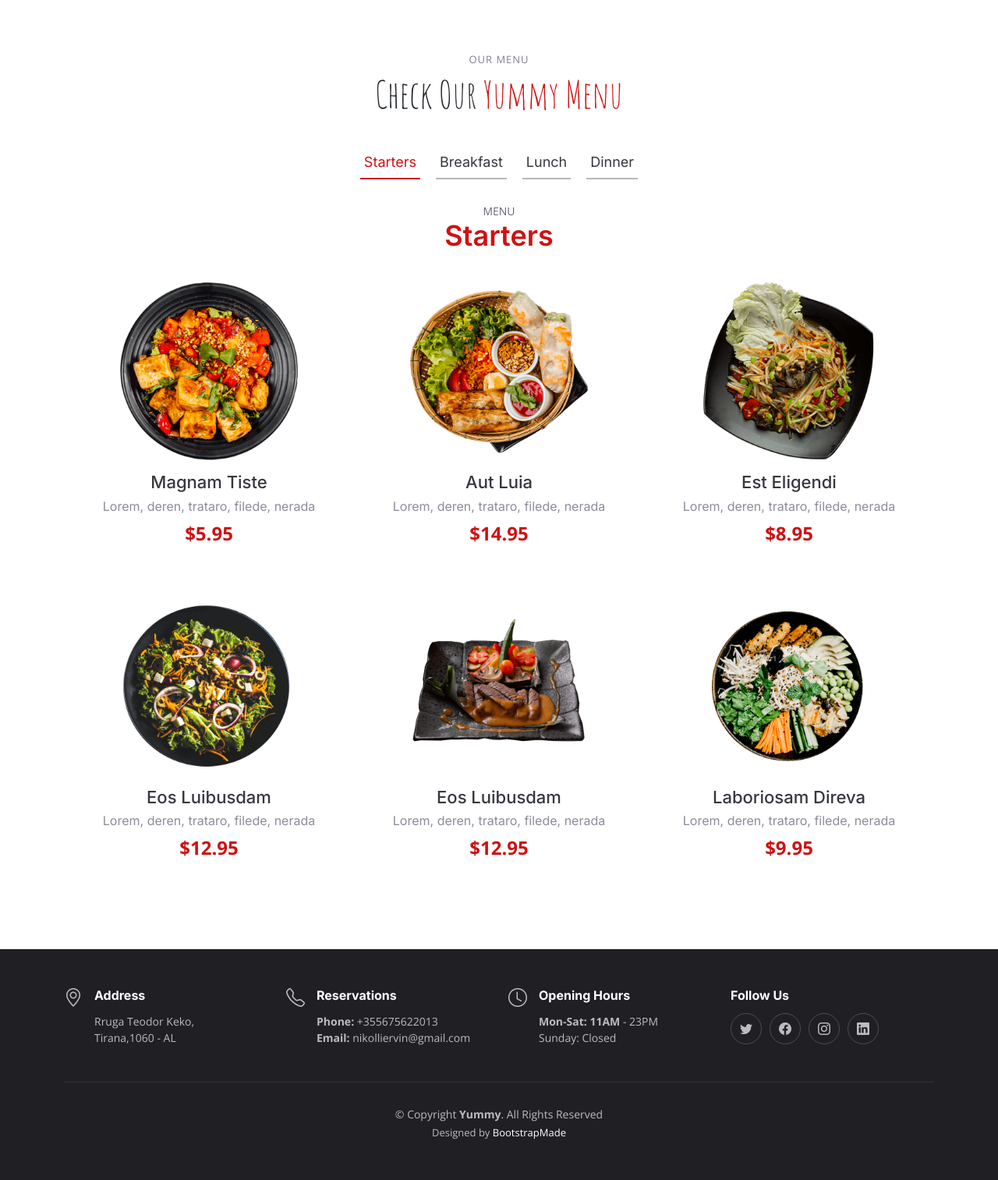
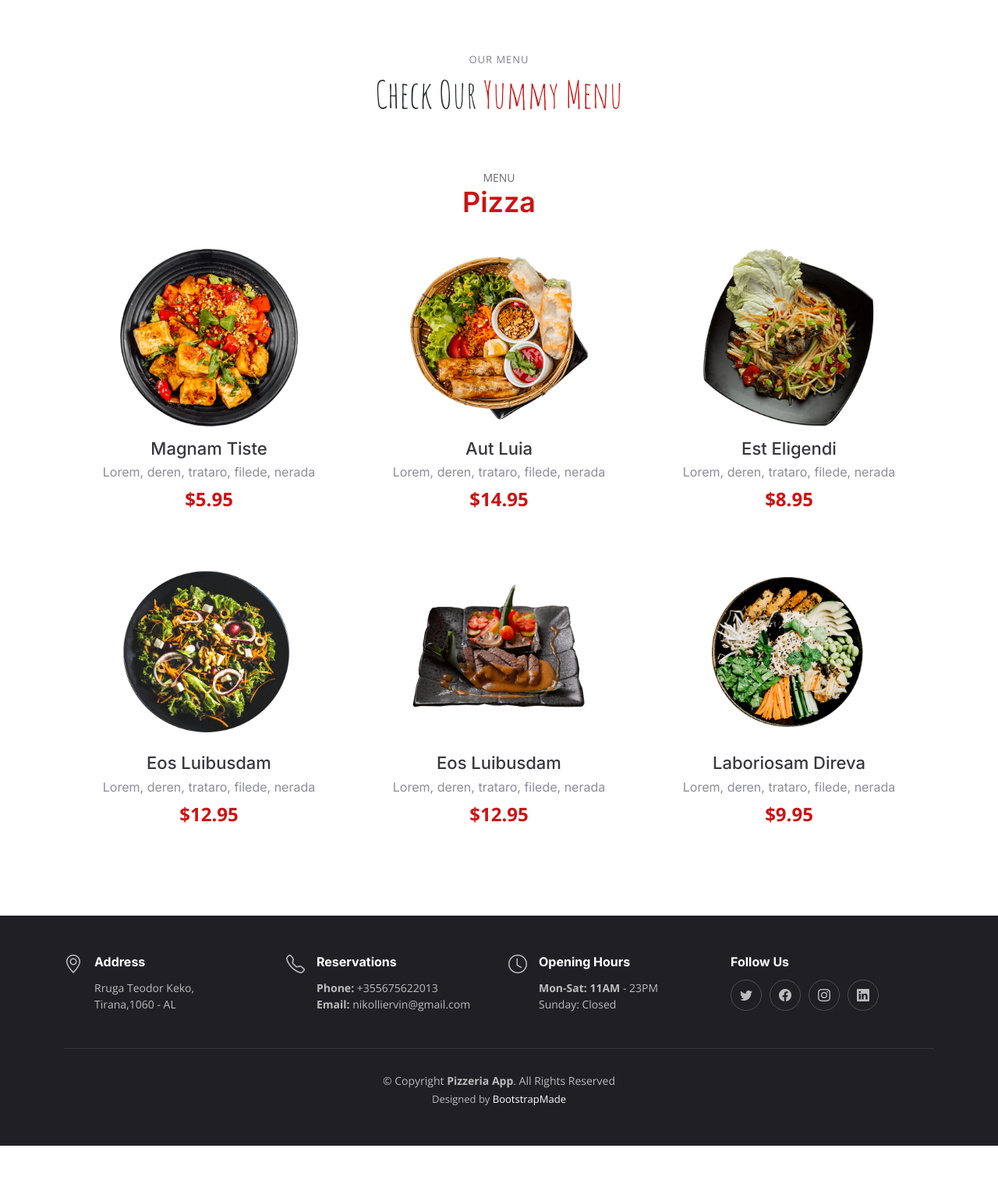
Before and after one commit to nikolliervin/PizzaWebApp, an ASP.NET Core app: page / in a window 1280 px wide. Shown: the part 688-2201 px from the top of the page at 78% size. After the commit the page ends 2157 px from the top, so only its background shows below. Run offline with ASP.NET Core 8, Linux system fonts and the light colour scheme; some libraries are stand-ins or nearby versions.

```diff
--- a/PizzaWebApp/Views/Home/Index.cshtml
+++ b/PizzaWebApp/Views/Home/Index.cshtml
@@ -33,32 +33,7 @@
           <p>Check Our <span>Yummy Menu</span></p>
         </div>
 
-        <ul class="nav nav-tabs d-flex justify-content-center" data-aos="fade-up" data-aos-delay="200">
 
-          <li class="nav-item">
-            <a class="nav-link active show" data-bs-toggle="tab" data-bs-target="#menu-starters">
-              <h4>Starters</h4>
-            </a>
-          </li><!-- End tab nav item -->
-
-          <li class="nav-item">
-            <a class="nav-link" data-bs-toggle="tab" data-bs-target="#menu-breakfast">
-              <h4>Breakfast</h4>
-            </a><!-- End tab nav item -->
-
-          <li class="nav-item">
-            <a class="nav-link" data-bs-toggle="tab" data-bs-target="#menu-lunch">
-              <h4>Lunch</h4>
-            </a>
-          </li><!-- End tab nav item -->
-
-          <li class="nav-item">
-            <a class="nav-link" data-bs-toggle="tab" data-bs-target="#menu-dinner">
-              <h4>Dinner</h4>
-            </a>
-          </li><!-- End tab nav item -->
-
-        </ul>
 
         <div class="tab-content" data-aos="fade-up" data-aos-delay="300">
 
@@ -66,7 +41,7 @@
 
             <div class="tab-header text-center">
               <p>Menu</p>
-              <h3>Starters</h3>
+              <h3>Pizza</h3>
             </div>
 
             <div class="row gy-5">
--- a/PizzaWebApp/Views/Shared/_Layout.cshtml
+++ b/PizzaWebApp/Views/Shared/_Layout.cshtml
@@ -112,13 +112,10 @@
 
     <div class="container">
       <div class="copyright">
-        &copy; Copyright <strong><span>Yummy</span></strong>. All Rights Reserved
+        &copy; Copyright <strong><span>Pizzeria App</span></strong>. All Rights Reserved
       </div>
       <div class="credits">
-        <!-- All the links in the footer should remain intact. -->
-        <!-- You can delete the links only if you purchased the pro version. -->
-        <!-- Licensing information: https://bootstrapmade.com/license/ -->
-        <!-- Purchase the pro version with working PHP/AJAX contact form: https://bootstrapmade.com/yummy-bootstrap-restaurant-website-template/ -->
+
         Designed by <a href="https://bootstrapmade.com/">BootstrapMade</a>
       </div>
     </div>
```
